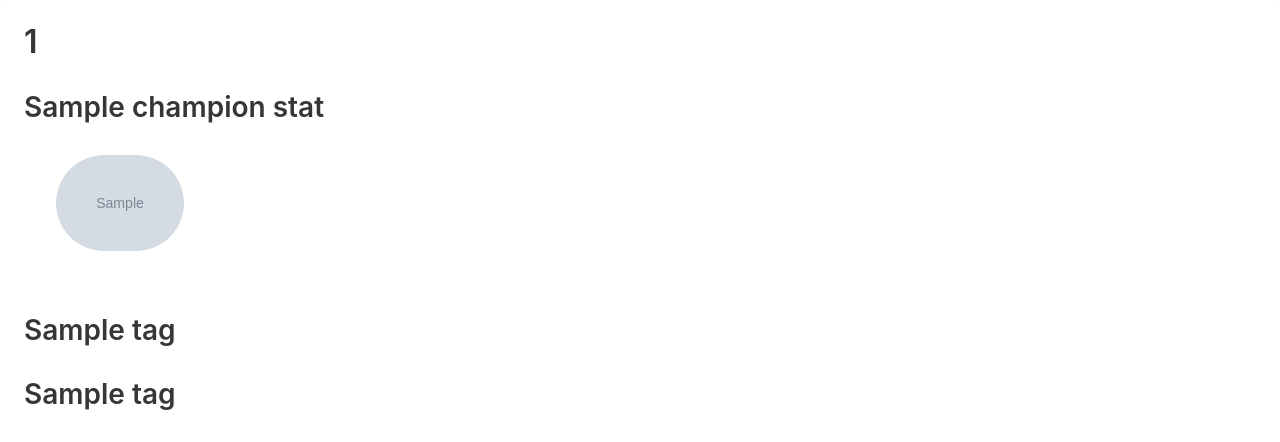
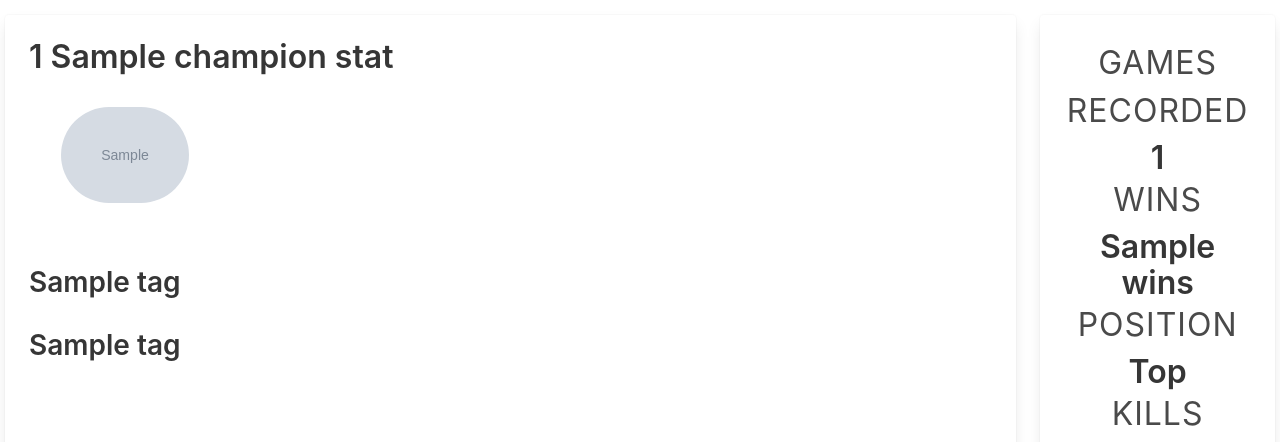
Before and after one commit to NathanSmallcalder/Dissertation, a Flask app: template server/templates/championData.html in a window 1280 px wide. Shown: the part 56-498 px from the top of the page. Run offline with Flask 2, Linux system fonts and the light colour scheme; the template is opened without the code that fills it: most values are stand-ins (such as "Sample title", 1, 10 or a date in 2020); grey boxes marked "Sample" are stand-in pictures; parts of the project's set-up code (start-up, migrations or seed data) failed here and were passed over; some libraries are stand-ins or nearby versions; grey boxes are pictures that could not be loaded.

Commit message:
Added Database quries to championData page
Fixes
-Fixed an Issue with the panel displaying all individual panels data on a single panel

Next Steps
-Rune and Item Data
-Infogrpaphics Avg for each rank

```diff
--- a/server/hello.py
+++ b/server/hello.py
@@ -147,8 +147,16 @@
     print(ChampionAbilities)
     getChampSpellImages(ChampionAbilities)
 
+    TotalGames = cursor.execute("SELECT COUNT(`MatchStatsTbl`.Win) FROM `MatchStatsTbl` JOIN `SummonerMatchTbl` on `MatchStatsTbl`.MatchStatsId = `SummonerMatchTbl`.`SummonerMatchId` JOIN `MatchTbl` on `SummonerMatchTbl`.`MatchFk` = `MatchTbl`.`MatchId` WHERE `SummonerMatchTbl`.`ChampionFk` = % s", (int(championStats['key']), ))
+    TotalGames = cursor.fetchall()
 
-    return render_template('championData.html',championStats = championStats, ChampionAbilities = ChampionAbilities)
+    ChampWins = cursor.execute("SELECT COUNT(`MatchStatsTbl`.Win) FROM `MatchStatsTbl` JOIN `SummonerMatchTbl` on `MatchStatsTbl`.MatchStatsId = `SummonerMatchTbl`.`SummonerMatchId` JOIN `MatchTbl` on `SummonerMatchTbl`.`MatchFk` = `MatchTbl`.`MatchId` WHERE `MatchStatsTbl`.Win = 1 and `SummonerMatchTbl`.`ChampionFk` = % s", (int(championStats['key']), ))
+    ChampWins = cursor.fetchall()
+
+    ChampKills = cursor.execute("SELECT SUM(`MatchStatsTbl`.kills) FROM `MatchStatsTbl` JOIN `SummonerMatchTbl` on `MatchStatsTbl`.MatchStatsId = `SummonerMatchTbl`.`SummonerMatchId` JOIN `MatchTbl` on `SummonerMatchTbl`.`MatchFk` = `MatchTbl`.`MatchId` WHERE `SummonerMatchTbl`.`ChampionFk` = % s", (int(championStats['key']), ))
+    ChampKills = cursor.fetchall()
+
+    return render_template('championData.html',championStats = championStats, ChampionAbilities = ChampionAbilities,wins = ChampWins,totalGames = TotalGames,champKills = ChampKills)
 
 @app.route('/')
 def index():
--- a/server/templates/championData.html
+++ b/server/templates/championData.html
@@ -27,15 +27,26 @@
 		width: 0;
 		height: 0;
 		}
+   .columns.is-multiline {
+    padding-top:15px;
+    padding-left: 5px;
+    padding-right: 5px;
+   }
+
+   .level-item.has-text-centered p {
+    font-size: 32px;
+   }
+
+
 	</style>
 
 <div class="columns is-multiline">
-    <div class="column">
+    <div class="column is-four-fifths">
         <div class="card">
             <div class="card-content">
 
               <div class="content">
-                <h1>{{ championStats.id }} <h2>{{ championStats.title }}</h2> </h1>
+                <h1>{{ championStats.id }} {{ championStats.title }}</h1>
                 <figure class="image is-128x128">
                      <img class="is-rounded" src="{{ championStats.imageLink }}">
                 </figure>
@@ -49,6 +60,39 @@
             </div>
         </div>
     </div>
+    <div class="column">
+      <div class="card">
+          <div class="card-content">
+            <div class="level-item has-text-centered">
+              <div>
+                <p class="heading">Games Recorded</p>
+                <p class="title">{{totalGames}}</p>
+              </div>
+            </div>
+            <div class="level-item has-text-centered">
+              <div>
+                <p class="heading">Wins</p>
+                <p class="title">{{wins}}</p>
+              </div>
+            </div>
+            <div class="level-item has-text-centered">
+              <div>
+                <p class="heading">Position</p>
+                <p class="title">Top</p>
+              </div>
+            </div>
+            <div class="level-item has-text-centered">
+              <div>
+                <p class="heading">Kills</p>
+                <p class="title">{{champKills}}</p>
+              </div>
+            </div>
+
+              </div>
+            </div>
+          </div>
+      </div>
+  </div>
 </div>
 <div class = "columns is-multiline">
     <div class = "column is-two-fifths">
@@ -82,7 +126,7 @@
             <div class="card-content">
               <div class="content">
                 <figure class="image is-128x128">
-                  <img class="is-rounded" src="{{ championStats.passive.abilityIconPath }}">
+                  <img src="{{ ChampionAbilities.passive.abilityIconPath }}">
                 </figure>
                 <video autoplay="autoplay" controls="controls" preload="preload"width="400" height="140">
                   <source src="{{ ChampionAbilities.passive.abilityVideoPath }}" type="video/mp4"></source>
@@ -94,7 +138,7 @@
         </div>
       </div>
 
-      <div id="Q" class="content-tab" >
+      <div id="Q" class="content-tab" style="display:none">
         <div class = "card">
               <div class="card-content">
                 <div class="content">
@@ -111,7 +155,7 @@
             </div>
         </div>
 
-        <div id="W" class="content-tab" >
+        <div id="W" class="content-tab" style="display:none">
           <div class = "card">
                 <div class="card-content">
                   <div class="content">
@@ -128,7 +172,7 @@
               </div>
           </div>
 
-          <div id="E" class="content-tab" >
+          <div id="E" class="content-tab"style="display:none" >
             <div class = "card">
                 <div class="card-content">
                   <div class="content">
@@ -145,7 +189,7 @@
               </div>
           </div>
 
-          <div id="R" class="content-tab" >
+          <div id="R" class="content-tab"style="display:none" >
             <div class = "card">
                   <div class="card-content">
                     <div class="content">
@@ -178,6 +222,20 @@
             </div>
           </div>
       </div>
+
+      <div class="column">
+        <div class="card">
+            <div class="card-content">
+              <div class="content">
+                <h1> Runes </h1>
+                <figure class="image is-128x128">
+                    <img class="is-rounded" src=>
+                </figure>
+
+                </div>
+              </div>
+            </div>
+        </div>
  </div>
 
 <script>
```
Also changed, not shown: server/championsRequest.py (+15 -3 lines), server/templates/base.html (+2 -0 lines).
